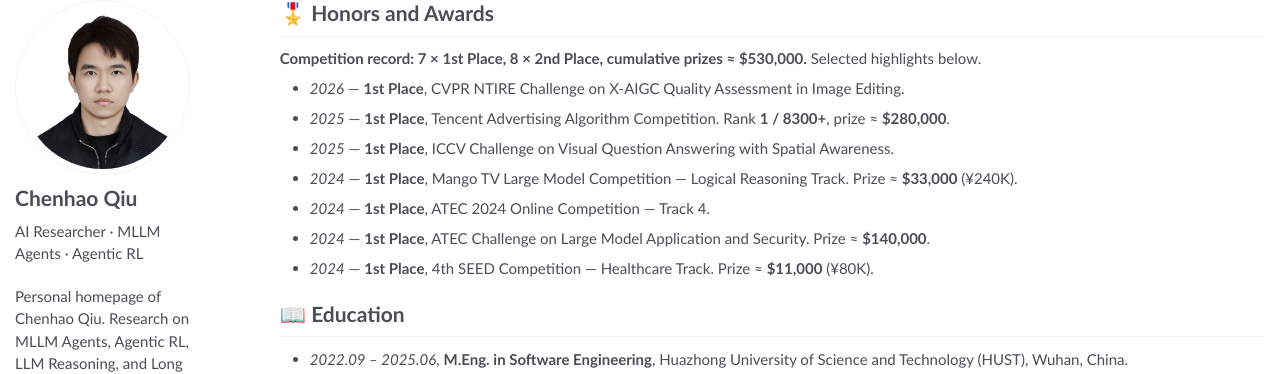
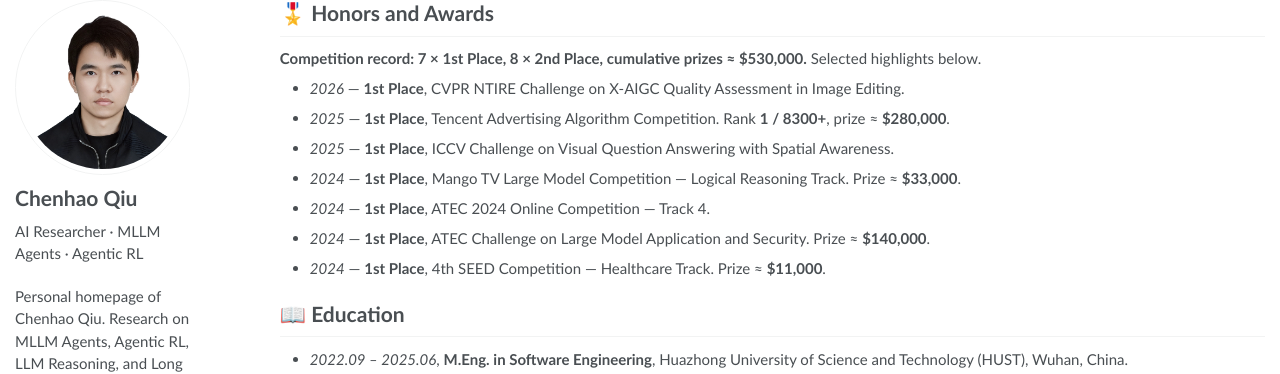
Before and after one commit to Echochef/Echochef.github.io, a Jekyll site: the page built from _pages/about.md, in a window 1280 px wide and 900 px high, scrolled down 1081 px. Shown: the part 91-465 px from the top of the window. Built offline with Jekyll 4.4.1, drawn with Linux system fonts in a browser that asks for light colours.

Commit message:
Drop CNY amounts from honors; keep USD figures only

```diff
--- a/_pages/about.md
+++ b/_pages/about.md
@@ -60,10 +60,10 @@ I have also been fortunate to win **7 First-Place** and **8 Second-Place** award
 - *2026* — **1st Place**, CVPR NTIRE Challenge on X-AIGC Quality Assessment in Image Editing.
 - *2025* — **1st Place**, Tencent Advertising Algorithm Competition. Rank **1 / 8300+**, prize ≈ **$280,000**.
 - *2025* — **1st Place**, ICCV Challenge on Visual Question Answering with Spatial Awareness.
-- *2024* — **1st Place**, Mango TV Large Model Competition — Logical Reasoning Track. Prize ≈ **$33,000** (¥240K).
+- *2024* — **1st Place**, Mango TV Large Model Competition — Logical Reasoning Track. Prize ≈ **$33,000**.
 - *2024* — **1st Place**, ATEC 2024 Online Competition — Track 4.
 - *2024* — **1st Place**, ATEC Challenge on Large Model Application and Security. Prize ≈ **$140,000**.
-- *2024* — **1st Place**, 4th SEED Competition — Healthcare Track. Prize ≈ **$11,000** (¥80K).
+- *2024* — **1st Place**, 4th SEED Competition — Healthcare Track. Prize ≈ **$11,000**.
 
 # 📖 Education
 - *2022.09 – 2025.06*, **M.Eng. in Software Engineering**, Huazhong University of Science and Technology (HUST), Wuhan, China.
```
